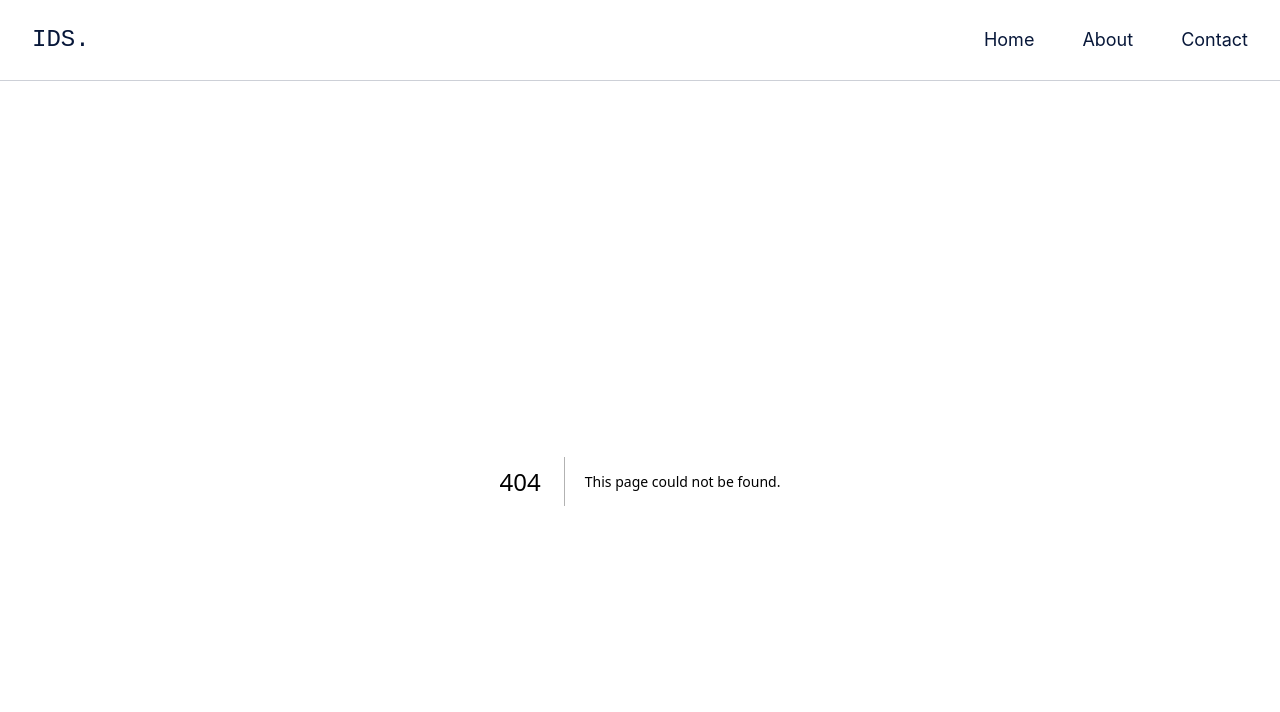
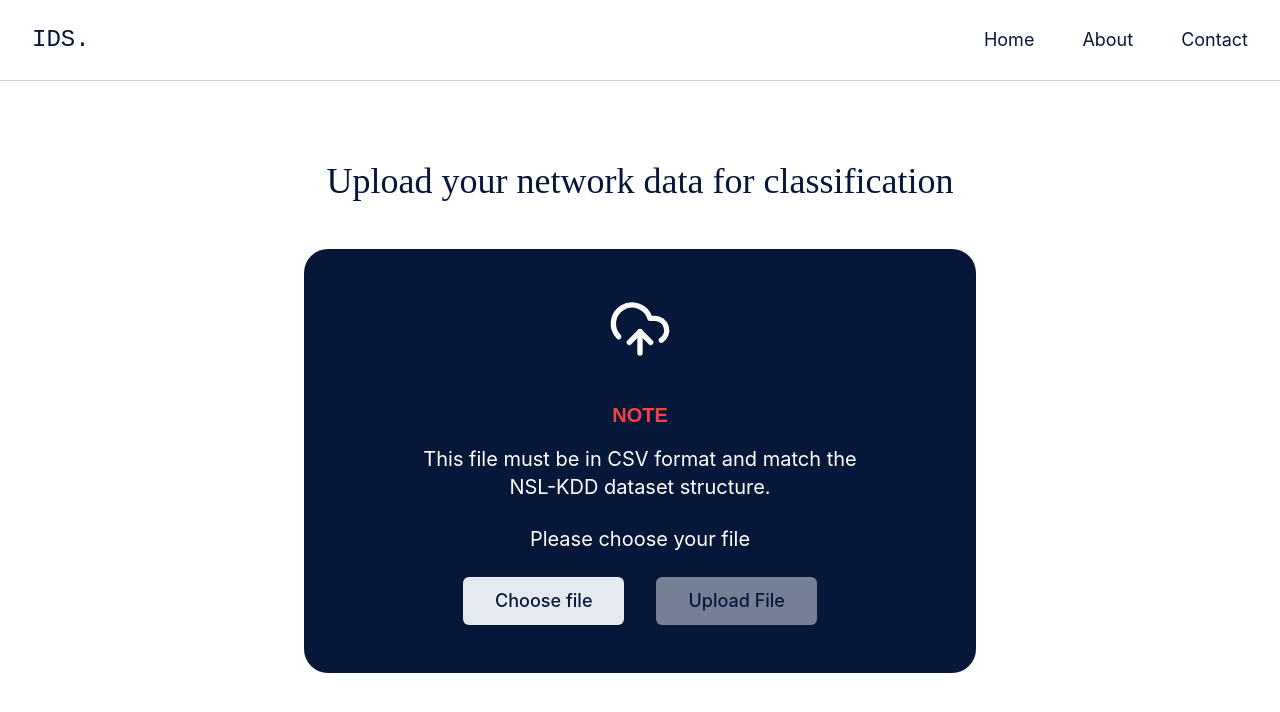
Before and after one commit to VSI12/Intrusion-Detection-System, a Next.js app in the folder frontend/: page /upload-data in a window 1280 px wide. Before the commit this address had no page. Shown: the top 712 px of the page. Built offline with nearby package versions, Linux system fonts and the light colour scheme.

Commit message:
Created the form to upload the data to my s3 bucket

```diff
--- /dev/null
+++ b/frontend/src/app/upload-data/page.tsx
@@ -0,0 +1,124 @@
+"use client";
+
+import { useState } from "react";
+import { CloudUpload } from "lucide-react";
+import { Button } from "@/components/ui/button";
+
+export default function UploadPage() {
+  const [selectedFile, setSelectedFile] = useState<File | null>(null);
+  const [uploadStatus, setUploadStatus] = useState<{ status: string; message?: string }>({ status: "" });
+
+  // Handle file selection
+  const handleFileChange = (event: React.ChangeEvent<HTMLInputElement>) => {
+    if (event.target.files && event.target.files[0]) {
+      setSelectedFile(event.target.files[0]);
+    }
+  };
+
+  // Upload file to S3 using a presigned URL
+  const uploadFile = async () => {
+    if (!selectedFile) {
+      setUploadStatus({ status: "error", message: "Please select a file first." });
+      return;
+    }
+
+    try {
+      // Step 1: Get the presigned URL from the backend
+      const response = await fetch("http://localhost:5000/generate-presigned-url", {
+        method: "POST",
+        headers: { "Content-Type": "application/json" },
+        body: JSON.stringify({
+          file_name: selectedFile.name,
+          file_type: selectedFile.type,
+        }),
+      });
+
+      if (!response.ok) throw new Error("Failed to get presigned URL");
+
+      const { url } = await response.json();
+
+      // Step 2: Upload file to S3 using the presigned URL
+      const uploadResponse = await fetch(url, {
+        method: "PUT",
+        headers: { "Content-Type": selectedFile.type },
+        body: selectedFile,
+      });
+
+      if (uploadResponse.ok) {
+        setUploadStatus({ status: "success", message: "File uploaded successfully!" });
+      } else {
+        throw new Error("Failed to upload file to S3");
+      }
+    } catch (error) {
+      setUploadStatus({ status: "error", message: `Error: ${(error as Error).message}` });
+    }
+  };
+
+  return (
+    <div className="max-h-screen">
+      <main className="max-w-[1400px] mx-auto px-8 pt-20">
+        <h1 className="text-center text-4xl text-[#071739] mb-12" style={{ fontFamily: "'Libre Baskerville', serif" }}>
+          Upload your network data for classification
+        </h1>
+
+        <div className="max-w-2xl mx-auto bg-[#071739] rounded-3xl p-12">
+          <form onSubmit={(e) => e.preventDefault()} className="flex flex-col items-center space-y-6">
+            <CloudUpload className="w-16 h-16 text-white mb-4" />
+
+            <div className="text-center space-y-4">
+              <p className="text-red-500 font-semibold text-xl mb-2">NOTE</p>
+              <p className="text-white text-xl text-center max-w-md" style={{ fontFamily: "'Inter', sans-serif" }}>
+                This file must be in CSV format and match the NSL-KDD dataset structure.
+              </p>
+            </div>
+
+            <p className="text-white text-xl mt-6 mb-8" style={{ fontFamily: "'Inter', sans-serif" }}>
+              Please choose your file
+            </p>
+
+            <div className="flex gap-8">
+              <div className="relative">
+                <input
+                  type="file"
+                  accept=".csv"
+                  onChange={handleFileChange}
+                  className="absolute inset-0 w-full h-full opacity-0 cursor-pointer"
+                />
+                <Button
+                  type="button"
+                  variant="secondary"
+                  className="bg-[#E5E9F0] hover:bg-[#E5E9F0]/90 text-[#071739] px-8 py-6 text-lg rounded-md"
+                  style={{ fontFamily: "'Inter', sans-serif" }}
+                >
+                  Choose file
+                </Button>
+              </div>
+
+              <Button
+                type="button"
+                variant="secondary"
+                disabled={!selectedFile}
+                onClick={uploadFile}
+                className="bg-[#E5E9F0] hover:bg-[#E5E9F0]/90 text-[#071739] px-8 py-6 text-lg rounded-md"
+                style={{ fontFamily: "'Inter', sans-serif" }}
+              >
+                Upload File
+              </Button>
+            </div>
+
+            {selectedFile && <p className="text-white mt-4">Selected file: {selectedFile.name}</p>}
+
+            {uploadStatus.status && (
+              <p
+                className={`mt-4 text-lg ${uploadStatus.status === "success" ? "text-green-500" : "text-red-500"}`}
+                style={{ fontFamily: "'Inter', sans-serif" }}
+              >
+                {uploadStatus.message}
+              </p>
+            )}
+          </form>
+        </div>
+      </main>
+    </div>
+  );
+}
```
